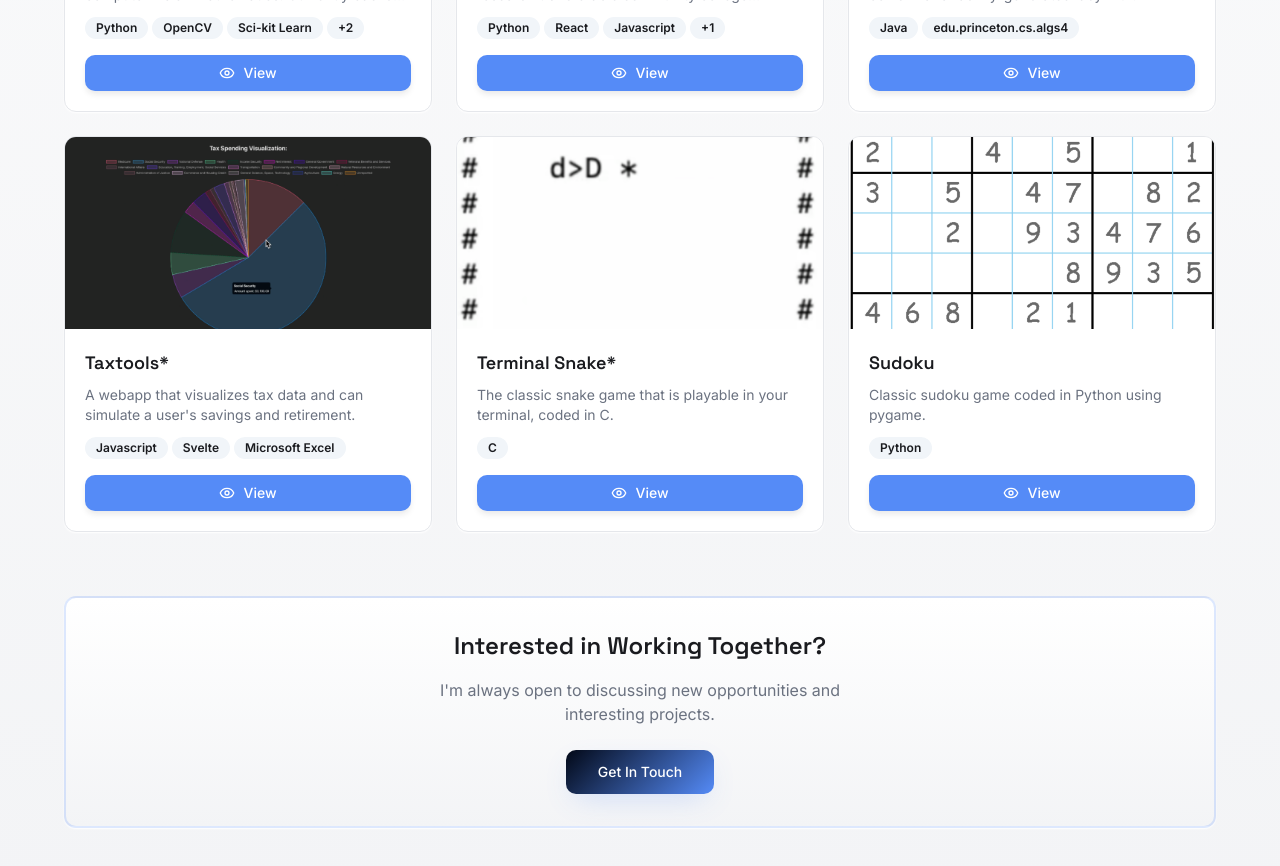
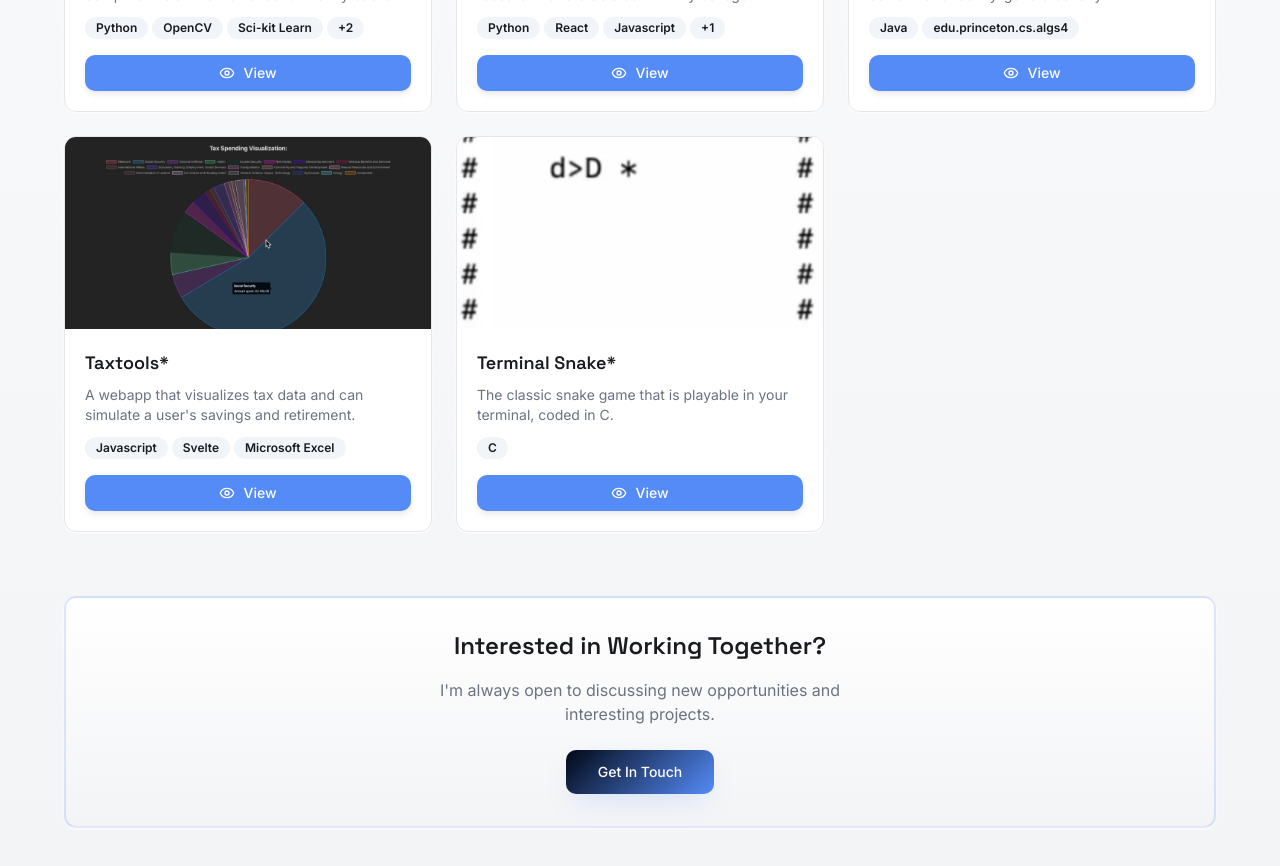
Before and after one commit to abao27/Personal-Website, a React (Vite) app: page /portfolio in a window 1280 px wide. Shown: the part 1340-2206 px from the top of the page. Built offline with nearby package versions, Linux system fonts and the light colour scheme.

Commit message:
portfolio updates

```diff
--- a/src/pages/Portfolio.tsx
+++ b/src/pages/Portfolio.tsx
@@ -56,15 +56,6 @@ const Portfolio = () => {
       image: snake,
       technologies: ["C"],
       url: "#",
-      featured: false
-    },
-    {
-      id: 6,
-      title: "Sudoku",
-      description: "Classic sudoku game coded in Python using pygame.",
-      image: sudoku,
-      technologies: ["Python"],
-      url: "https://github.com/abao27/sudoku",
       featured: false
     }
   ];
```
Also changed, not shown: src/assets/sudoku.png (deleted), 6 other files (tests, documents, lock files or other folders).
